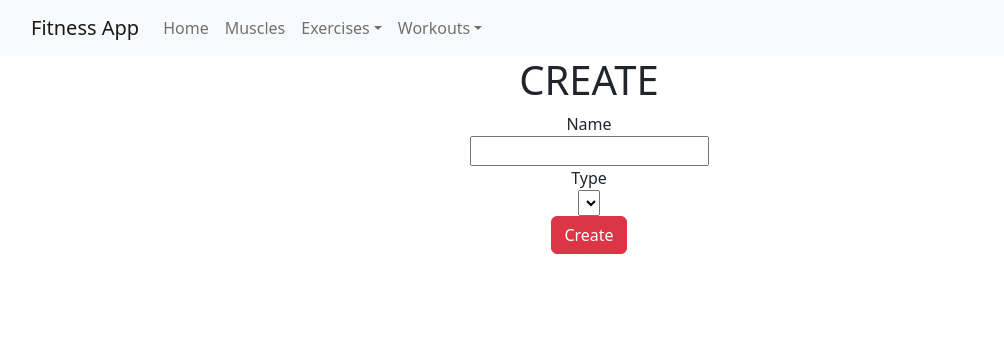
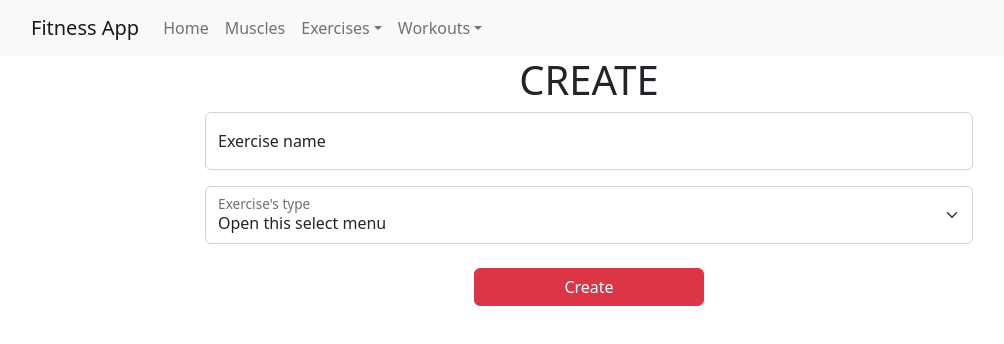
Before and after one commit to Alex-Eric/fitness-app-client, a React (Create React App) app: page /exercises/create in a window 1280 px wide. Shown: the top 344 px of the page, without its empty margins (51-1055 px from the left). Built offline with nearby package versions, Linux system fonts and the light colour scheme.

Commit message:
Create exercise and display

```diff
--- a/src/components/ExerciseCard.js
+++ b/src/components/ExerciseCard.js
@@ -8,11 +8,11 @@ function ExerciseCard(props) {
       <Card
         style={{
           width: "20rem",
-          height: "30rem",
+          height: "25rem",
           padding: "20px",
           margin: "5px",
           display: "inline-block",
-          overflow: "scroll",
+          overflow: "hidden",
           textDecoration: "none",
           color: "black"
         }}
@@ -23,7 +23,6 @@ function ExerciseCard(props) {
         />
         <Card.Body>
           <Card.Title>{props.name}</Card.Title>
-          <Card.Text>{props.description}</Card.Text>
         </Card.Body>
       </Card>
     </Link>
--- a/src/pages/ExerciseCreate.js
+++ b/src/pages/ExerciseCreate.js
@@ -1,39 +1,28 @@
-import { useEffect, useState } from "react";
-import { Button, Spinner } from "react-bootstrap";
+import { useState } from "react";
+import { Button, Spinner, Form, FloatingLabel } from "react-bootstrap";
 import axios from "axios";
 import { useNavigate } from "react-router-dom";
 
 function ExerciseCreate() {
   const [name, setName] = useState("");
-  const [exercises, setExercises] = useState(null);
-  const [type, setType] = useState([]);
+  const [type, setType] = useState("");
   const navigate = useNavigate();
-
-  const getExercisesType = () => {
-    axios
-      .get(
-        `${process.env.REACT_APP_API_URL}/exercises` ||
-          "http://localhost:5005/api/exercises"
-      )
-      .then((response) => {
-        const data = response.data.map((e) => e.type).filter((value, index, self) => self.indexOf(value) === index);
-        console.log(data)
-        setType(data);
-      })
-      .catch((error) => {
-        console.log("error: ", error);
-      });
-  };
-  // const type = exercises.map(e=>e.type)
-
-  useEffect(() => {
-    getExercisesType();
-  }, []);
+  const types = [
+    "strength",
+    "olympic_weightlifting",
+    "strongman",
+    "powerlifting",
+    "cardio",
+    "stretching",
+    "plyometrics",
+  ];
 
   const handleSubmit = () => {
+    console.log({ name, type });
     axios
-      .post(`${process.env.REACT_APP_API_URL}/exercises/create`, { name })
-      .then((response) => {
+      .post(`${process.env.REACT_APP_API_URL}/exercises/create`, { name, type })
+      .then(() => {
+        console.log("IN");
         navigate("/exercises");
       })
       .catch((err) => console.log("Error: ", err));
@@ -42,7 +31,7 @@ function ExerciseCreate() {
   return (
     <>
       <h1>CREATE</h1>
-      <form>
+      {/* <form>
         <label>Name</label>
         <br />
         <input
@@ -54,11 +43,18 @@ function ExerciseCreate() {
         <br />
         <label>Type</label>
         <br />
-        <select name="type">
-          {type ? (
-            type.map((e) => (
-              <option key={e._id} value={e}>
-                {e}
+        <select
+          name="type"
+          value={type}
+          onChange={(e) => setType(e.target.value)}
+        >
+          {types ? (
+            types.map((element) => (
+              <option key={element._id} value={element}>
+                {element
+                  .split("_")
+                  .map((e) => e.charAt().toUpperCase() + e.slice(1))
+                  .join(" ")}
               </option>
             ))
           ) : (
@@ -69,7 +65,58 @@ function ExerciseCreate() {
         <Button variant="danger" onClick={handleSubmit}>
           Create
         </Button>
-      </form>
+      </form> */}
+      <Form style={{ margin: "0 20%" }}>
+        <FloatingLabel
+          controlId="floatingInput"
+          label="Exercise name"
+          className="mb-3"
+        >
+          <Form.Control
+            required
+            type="text"
+            placeholder=" "
+            name="name"
+            value={name}
+            onChange={(e) => setName(e.target.value)}
+          />
+        </FloatingLabel>
+
+        <FloatingLabel controlId="floatingSelect" label="Exercise's type">
+          <Form.Select
+            required
+            size="2"
+            aria-label="Default select example"
+            name="type"
+            value={type}
+            onChange={(e) => setType(e.target.value)}
+          >
+            <option selected value={""}>
+              Open this select menu
+            </option>
+            {types ? (
+              types.map((element) => (
+                <option key={element._id} value={element}>
+                  {element
+                    .split("_")
+                    .map((e) => e.charAt().toUpperCase() + e.slice(1))
+                    .join(" ")}
+                </option>
+              ))
+            ) : (
+              <Spinner animation="border" />
+            )}
+          </Form.Select>
+        </FloatingLabel>
+        <br />
+        <Button
+          variant="danger"
+          onClick={handleSubmit}
+          style={{ width: "30%" }}
+        >
+          Create
+        </Button>
+      </Form>
     </>
   );
 }
--- a/src/pages/Exercises.js
+++ b/src/pages/Exercises.js
@@ -14,6 +14,7 @@ function Exercises() {
       )
       .then((response) => {
         setExercises(response.data);
+        console.log(response.data)
       })
       .catch((error) => {
         console.log("error: ", error);
```
Also changed, not shown: 1 other file (tests, documents, lock files or other folders).
